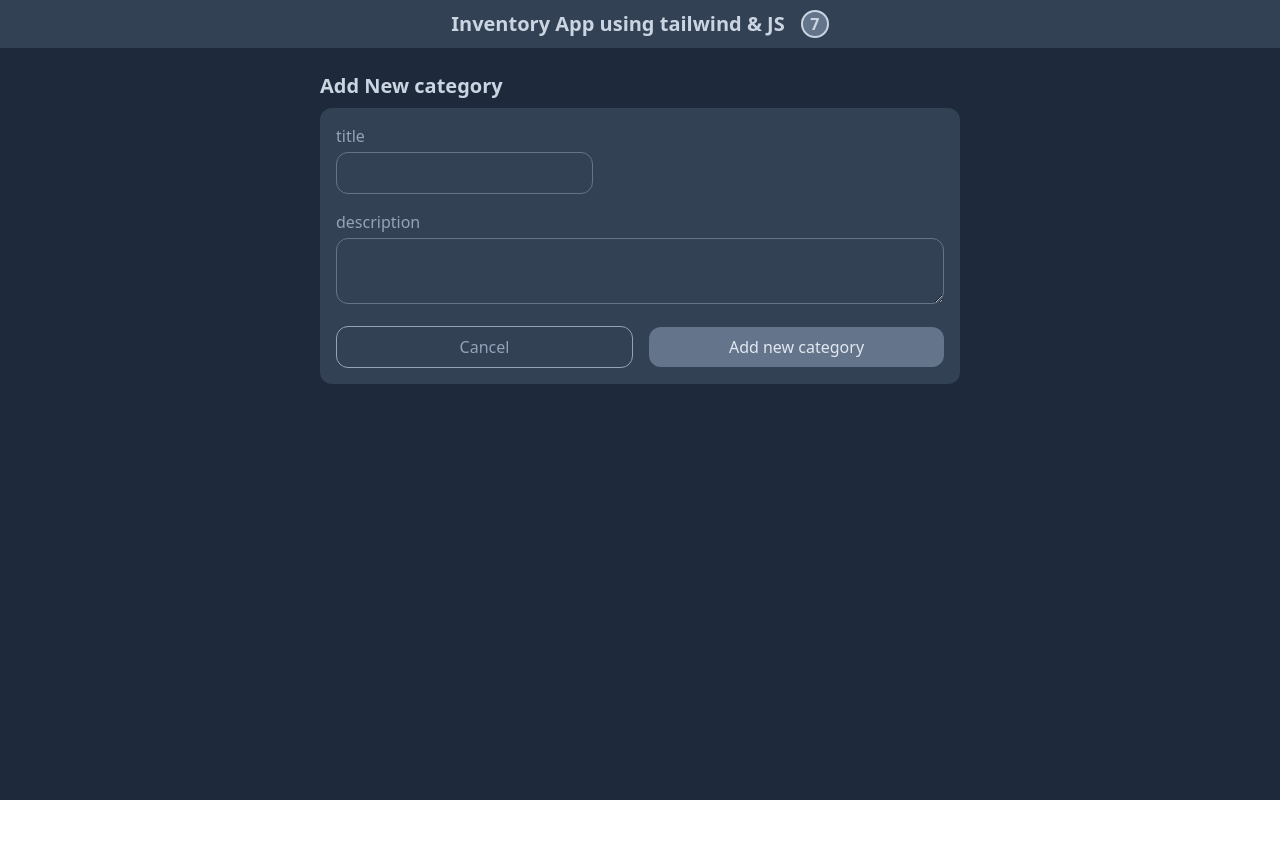
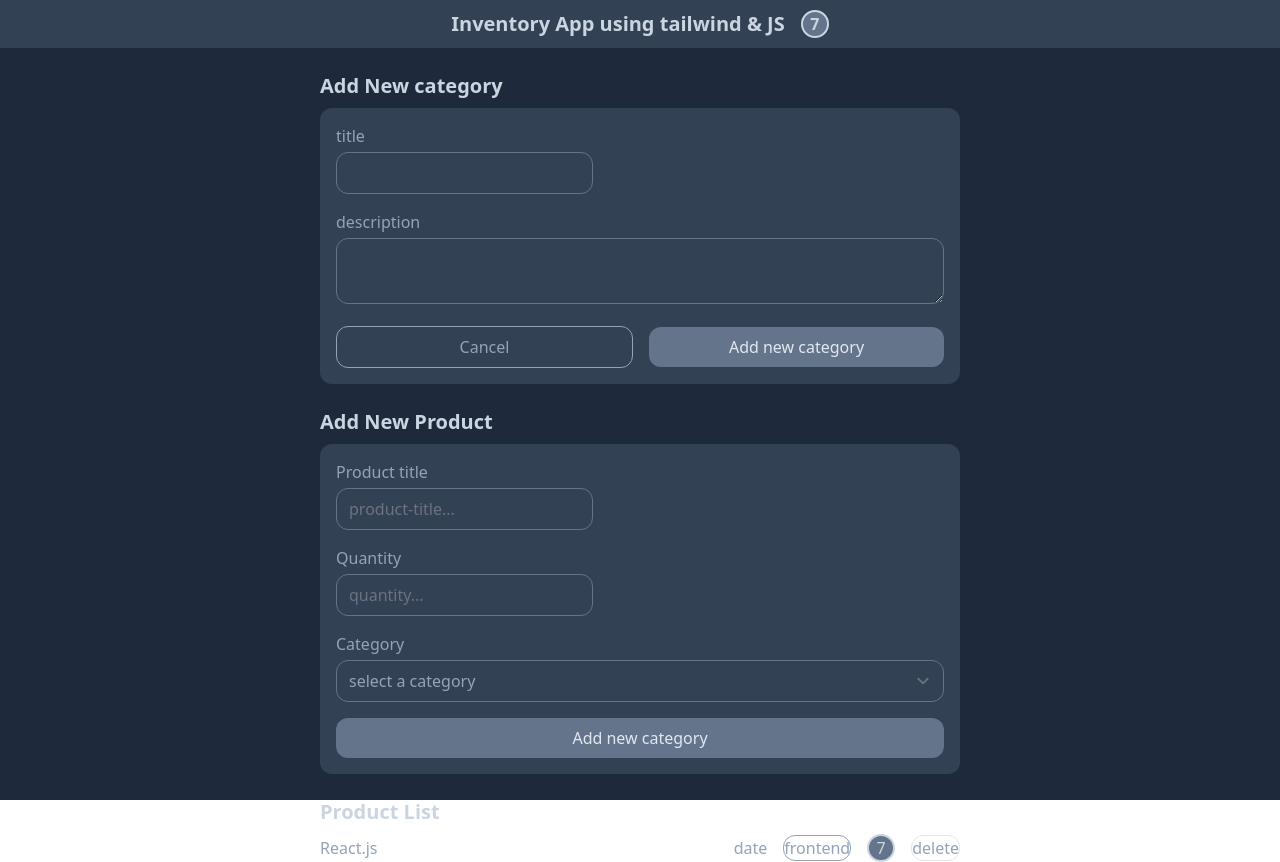
Before and after one commit to kianZare/InventoryAPP, a website: page public/index.html in a window 1280 px wide. Before the commit the page ends 800 px from the top, so only its background shows below. Drawn offline with Linux system fonts and the light colour scheme.

Commit message:
html css

```diff
--- a/public/index.html
+++ b/public/index.html
@@ -9,7 +9,9 @@
   <body>
     <div class="bg-slate-800 h-screen w-screen">
       <!-- appBar -->
-      <div class="h-12 flex items-center justify-center gap-x-4 bg-slate-700 mb-6">
+      <div
+        class="h-12 flex items-center justify-center gap-x-4 bg-slate-700 mb-6"
+      >
         <h1 class="text-xl font-bold text-slate-300">
           Inventory App using tailwind & JS
         </h1>
@@ -19,32 +21,132 @@
         >
       </div>
       <!-- app content -->
-      <div class="container max-w-screen-sm mx-auto ">
+      <div class="container max-w-screen-sm mx-auto">
         <!-- category form -->
-        <div>
-          <h2 class="text-xl text-slate-300 font-bold mb-2">Add New category</h2>
+        <div class="mb-6">
+          <h2 class="text-xl text-slate-300 font-bold mb-2">
+            Add New category
+          </h2>
           <form class="bg-slate-700 p-4 rounded-xl flex flex-col gap-y-4">
             <div>
               <label for="category-title" class="block mb-1 text-slate-400"
                 >title</label
               >
-              <input type="text" name="category-title" id="category-title" class="bg-transparent rounded-xl border border-slate-500 text-slate-400" />
+              <input
+                type="text"
+                name="category-title"
+                id="category-title"
+                class="bg-transparent rounded-xl border border-slate-500 text-slate-400"
+              />
             </div>
             <div>
-              <label for="category-description" class="block mb-1 text-slate-400">description</label>
+              <label
+                for="category-description"
+                class="block mb-1 text-slate-400"
+                >description</label
+              >
               <textarea
                 type="text"
                 name="category-description"
-                id="category-description" class="bg-transparent rounded-xl border border-slate-500 text-slate-400 w-full"
+                id="category-description"
+                class="bg-transparent rounded-xl border border-slate-500 text-slate-400 w-full"
               ></textarea>
             </div>
             <div class="flex items-center justify-center gap-x-4">
-              <button class="flex-1 border border-slate-400 text-slate-400 rounded-xl py-2">Cancel</button>
-              <button class="flex-1 bg-slate-500 text-slate-200 rounded-xl py-2">Add new category</button>
+              <button
+                class="flex-1 border border-slate-400 text-slate-400 rounded-xl py-2"
+              >
+                Cancel
+              </button>
+              <button
+                class="flex-1 bg-slate-500 text-slate-200 rounded-xl py-2"
+              >
+                Add new category
+              </button>
             </div>
           </form>
         </div>
+
+      <!-- products form -->
+      <div class="mb-6">
+        <h2 class="text-xl text-slate-300 font-bold mb-2">Add New Product</h2>
+        <form class="bg-slate-700 p-4 rounded-xl flex flex-col gap-y-4">
+          <div>
+            <label for="product-title" class="block mb-1 text-slate-400"
+              >Product title</label
+            >
+            <input
+              type="text"
+              placeholder="product-title..."
+              name="product-title"
+              id="product-title"
+              class="bg-transparent rounded-xl border border-slate-500 text-slate-400"
+            />
+          </div>
+          <div>
+            <label for="product-quantity" class="block mb-1 text-slate-400"
+              >Quantity</label
+            >
+            <input
+              type="number"
+              placeholder="quantity..."
+              name="product-quantity"
+              id="product-quantity"
+              class="bg-transparent rounded-xl border border-slate-500 text-slate-400"
+            />
+          </div>
+          <div>
+            <label for="category-description" class="block mb-1 text-slate-400"
+              >Category</label
+            >
+            <select
+              type="select"
+              name="category-description"
+              id="category-description"
+              class="bg-transparent rounded-xl border border-slate-500 text-slate-400 w-full"
+            >
+              <option class="bg-slate-500 text-slate-300" value="">
+                select a category
+              </option>
+              <option class="bg-slate-500 text-slate-300" value="backend">
+                backend
+              </option>
+              <option class="bg-slate-500 text-slate-300" value="frontend">
+                frontend
+              </option>
+            </select>
+          </div>
+          <div class="flex items-center justify-center gap-x-4">
+            <button class="flex-1 bg-slate-500 text-slate-200 rounded-xl py-2">
+              Add new category
+            </button>
+          </div>
+        </form>
+      </div>
+
+      <!-- product list -->
+      <h2 class="text-xl text-slate-300 font-bold mb-2">Product List</h2>
+
+      <div class="flex items-center justify-between">
+        <span class="text-slate-400">React.js</span>
+        <div class="flex items-center gap-x-4">
+          <span class="text-slate-400">date</span>
+          <span
+            class="block px-3 py-0.5 text-slate-400 border border-slate-400 text-sm rounded-xl"
+            >frontend</span
+          >
+          <span
+            class="flex items-center justify-center w-7 h-7 rounded-full bg-slate-500 text-slate-300 border-2 border-slate-300"
+            >7</span
+          >
+          <button
+            class="border px-2 py-0.5 rounded-xl border-red-500 text-slate-400"
+            >
+            delete
+          </button>
+        </div>
       </div>
     </div>
+  </div>
   </body>
 </html>
```
Also changed, not shown: public/build/tailwind.css.
